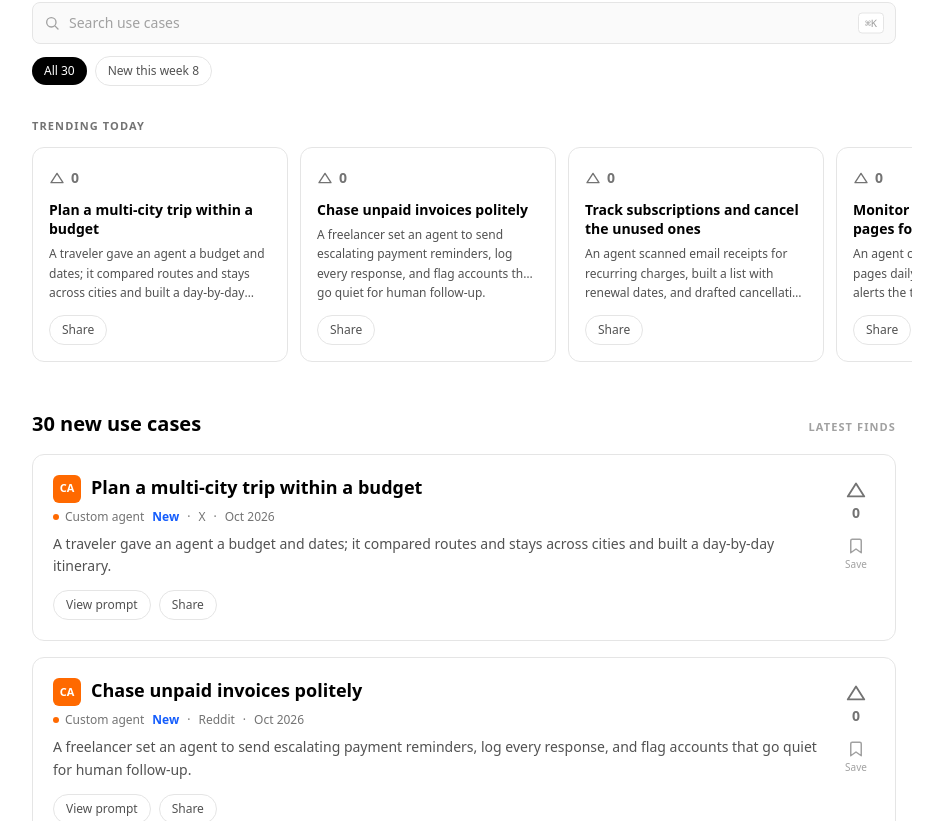
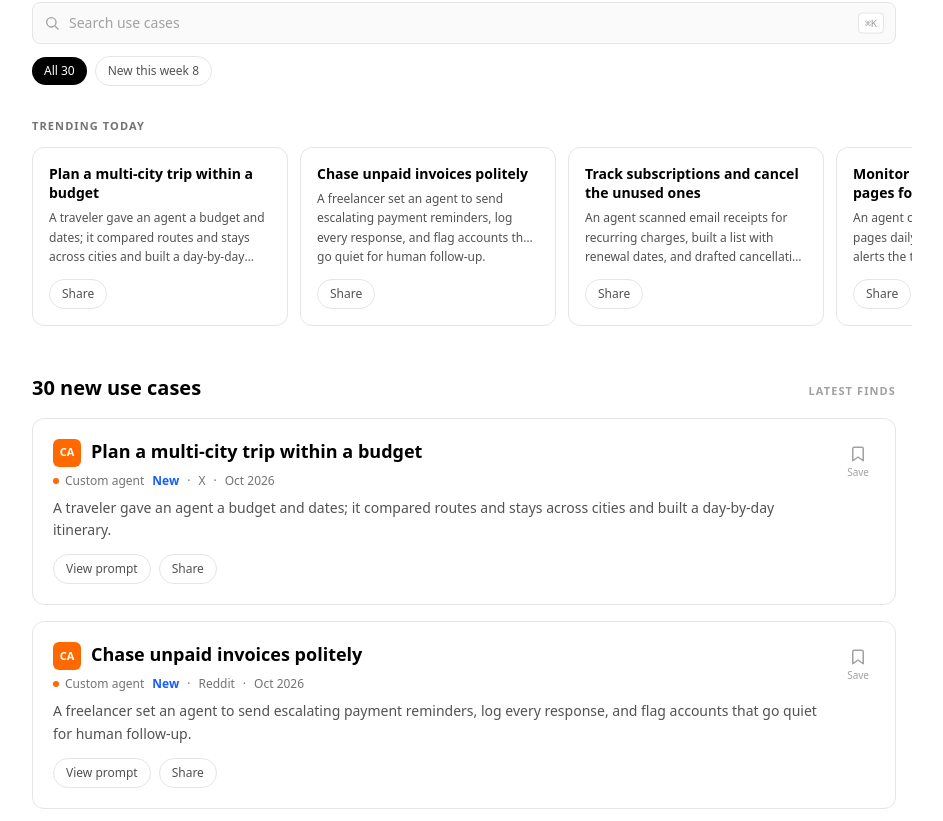
Before and after one commit to Stropurbo/bank-statement-frontend, a React (Vite) app: page / in a window 1280 px wide. Shown: the part 499-1320 px from the top of the page, without its empty margins (176-1119 px from the left). Built offline with nearby package versions, Linux system fonts and the light colour scheme.

Commit message:
hide upvote UI until backend arrives; keep Save bookmark

```diff
--- a/src/components/FeedCard.jsx
+++ b/src/components/FeedCard.jsx
@@ -124,7 +124,6 @@ function ShareButton({ id }) {
 /** Full feed card for the "New use cases" list. */
 export function FeedCard({ item, maxDate, votes, saved, toggleVote, toggleSaved }) {
   const [showPrompt, setShowPrompt] = useState(false);
-  const voted = !!votes[item.id];
   const isSaved = saved.includes(item.id);
   const agents = item.agents && item.agents.length ? item.agents : ["Custom agent"];
   const isNewItem = isNew(item.date, maxDate);
@@ -186,11 +185,6 @@ export function FeedCard({ item, maxDate, votes, saved, toggleVote, toggleSaved
         </div>
 
         <div className="flex flex-col items-center gap-1 shrink-0">
-          <Upvote
-            count={voted ? 1 : 0}
-            active={voted}
-            onToggle={() => toggleVote(item.id)}
-          />
           <Bookmark active={isSaved} onToggle={() => toggleSaved(item.id)} />
         </div>
       </div>
@@ -199,19 +193,9 @@ export function FeedCard({ item, maxDate, votes, saved, toggleVote, toggleSaved
 }
 
 /** Compact card for the "Trending today" horizontal row. */
-export function TrendingCard({ item, votes, toggleVote }) {
-  const voted = !!votes[item.id];
+export function TrendingCard({ item }) {
   return (
     <div className="shrink-0 w-64 border border-neutral-200 rounded-xl p-4 bg-white hover:border-neutral-400 transition-colors flex flex-col">
-      <div className="mb-2 -ml-2">
-        <Upvote
-          count={voted ? 1 : 0}
-          active={voted}
-          onToggle={() => toggleVote(item.id)}
-          small
-          inline
-        />
-      </div>
       <a href={`#uc-${item.id}`} className="font-semibold text-sm leading-snug text-black mb-1.5 line-clamp-2 hover:underline">
         {item.title}
       </a>
```
